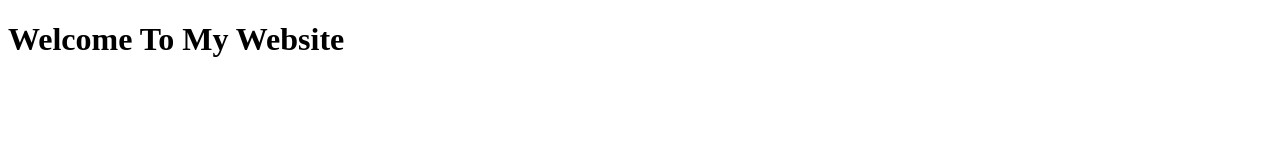
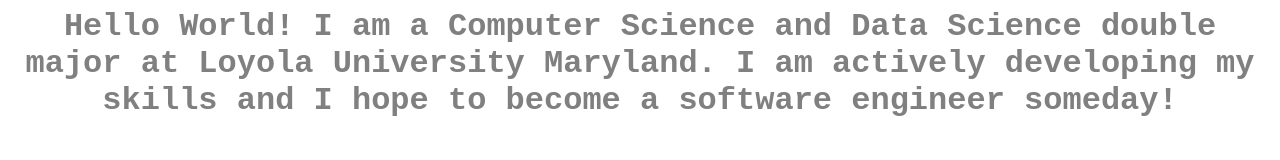
Before and after one commit to JonathanRamos2002/JonathanRamos2002.github.io, a plain HTML site: page index.html in a window 1280 px wide. Drawn offline with Linux system fonts and the light colour scheme.

Commit message:
linked css file

```diff
--- a/index.html
+++ b/index.html
@@ -2,8 +2,10 @@
 <html>
   <head>
     <title>Jonathan Ramos</title>
+    <link rel="stylesheet" href="styles.css">
   </head>
   <body>
-    <h1>Welcome To My Website</h1>
+    <h1>Hello World! I am a Computer Science and Data Science double major at Loyola University Maryland.
+      I am actively developing my skills and I hope to become a software engineer someday!</h1>
   </body>
 </html>
--- /dev/null
+++ b/styles.css
@@ -0,0 +1,7 @@
+h1 {
+    color: gray;
+    font-family: 'Courier New', Courier, monospace;
+    font-size: xx-large;
+    text-align: center;
+    margin: 0 auto;
+}
```
